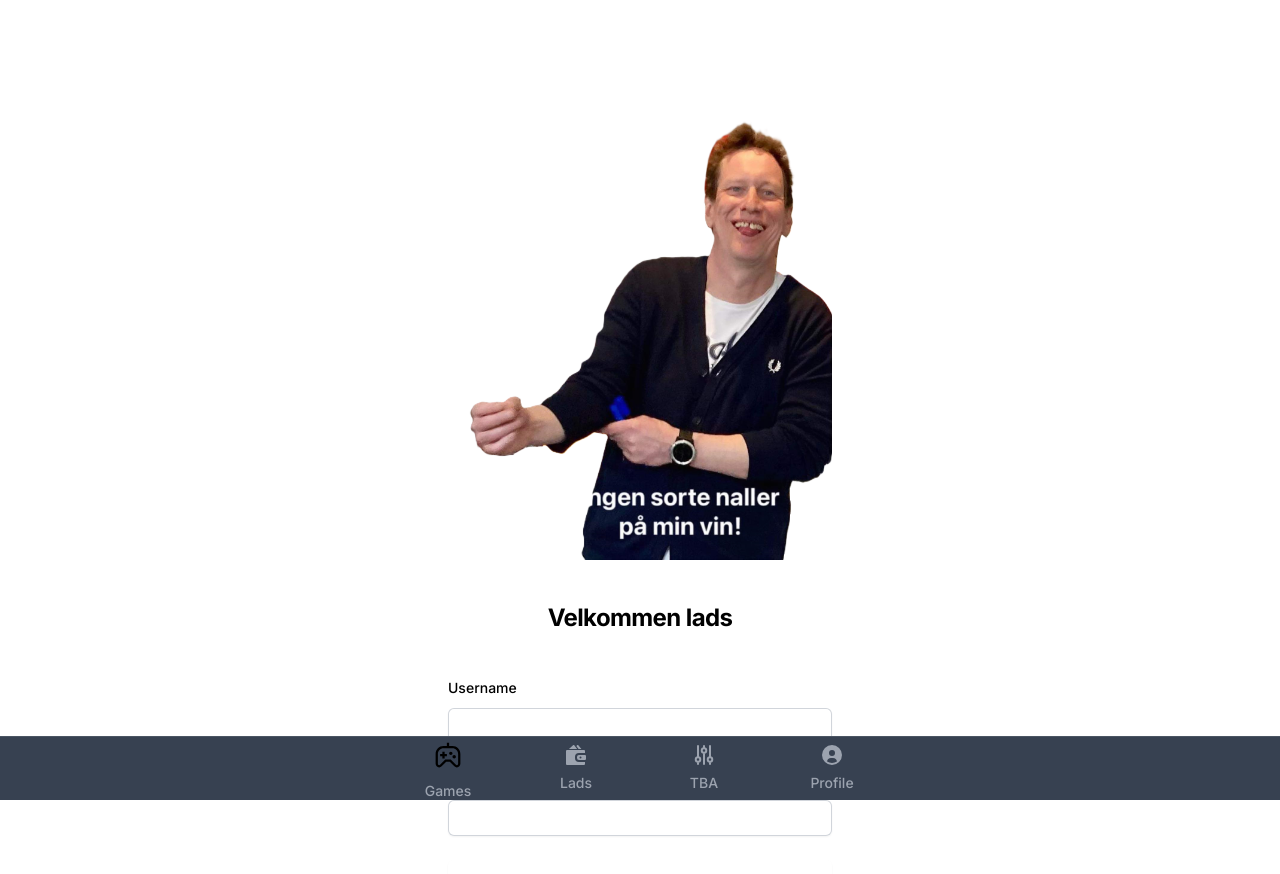
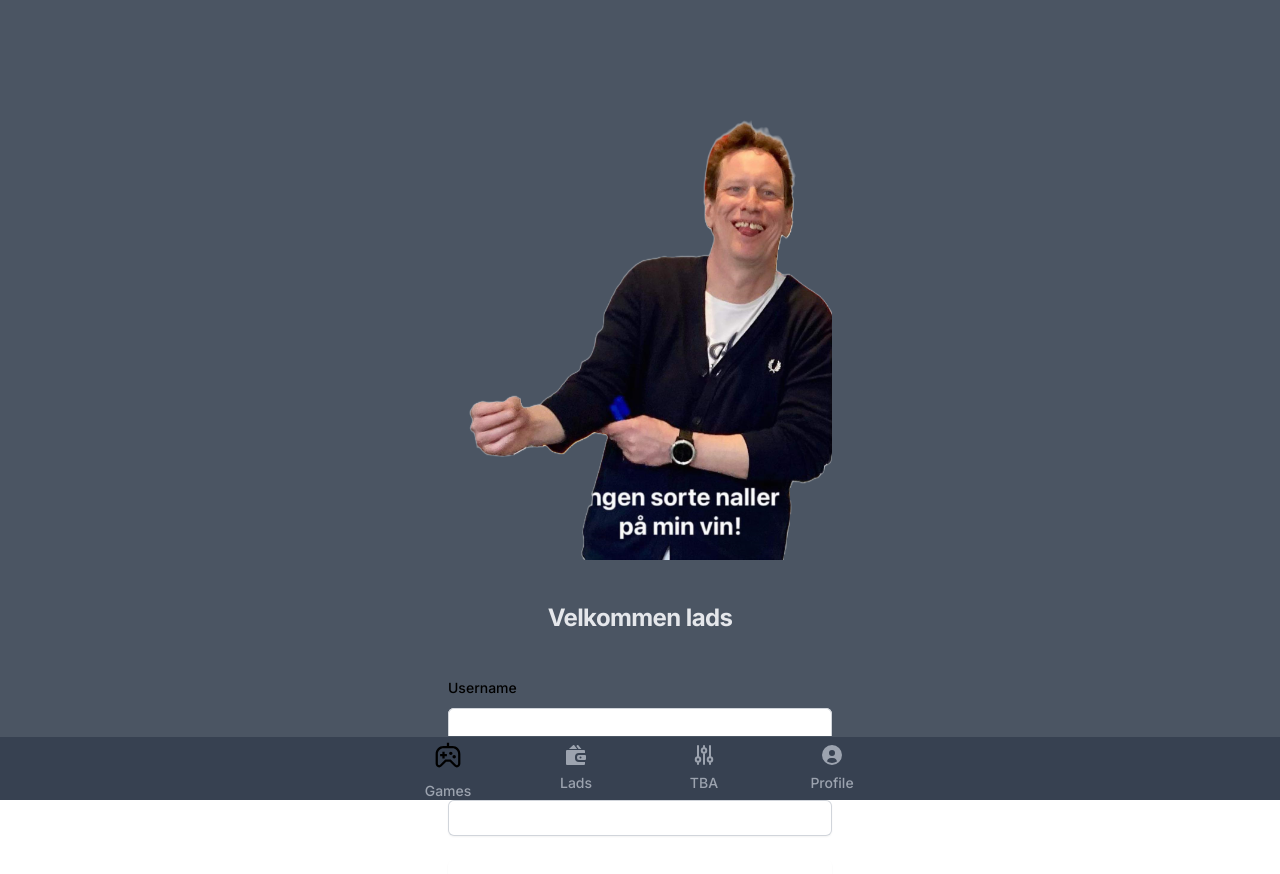
Before and after one commit to EO-co/farmaatte-frontend, a Next.js app: page /login in a window 1280 px wide. Shown: the top 874 px of the page. Built offline with nearby package versions, Linux system fonts and the light colour scheme.

Commit message:
Now auth works and some backend integration

```diff
--- a/app/components/topNavbar.tsx
+++ b/app/components/topNavbar.tsx
@@ -1,4 +1,4 @@
-import Image from 'next/image'
+import Image from "next/image";
 
 export default function TopNavbar(title: string, backpath: string) {
   return (
@@ -13,7 +13,7 @@ export default function TopNavbar(title: string, backpath: string) {
             className="h-8"
             alt="Flowbite Logo"
             width={100}
-            height={50}
+            height={60}
           />
           <span className="self-center text-2xl font-semibold whitespace-nowrap text-gray-200">
             {title}
--- a/app/login/page.tsx
+++ b/app/login/page.tsx
@@ -40,16 +40,16 @@ export default function Login() {
       });
   };
   return (
-    <div className="flex min-h-full flex-1 flex-col px-6 py-12 lg:px-8">
+    <div className="bg-gray-600 flex h-screen flex-1 flex-col px-6 py-12 lg:px-8">
       <div className="sm:mx-auto sm:w-full sm:max-w-sm">
         <Image
           className="mx-auto h-100 w-auto"
           src="/lad.png"
           alt="Your Company"
-          width={100}
-          height={100}
+          width={150}
+          height={150}
         />
-        <h2 className="mt-10 text-center text-2xl font-bold leading-9 tracking-tight text-black dark:text-white">
+        <h2 className="mt-10 text-center text-2xl font-bold leading-9 tracking-tight text-gray-200">
           Velkommen lads
         </h2>
       </div>
--- a/app/profile/page.tsx
+++ b/app/profile/page.tsx
@@ -1,6 +1,23 @@
+"use client";
 import Image from "next/image";
+import { useRouter } from "next/router";
+import { useEffect, useState } from "react";
+
+interface dto {
+  name: string;
+  nickname: string;
+  profilepicture: string;
+}
 
 export default function Profile() {
+  const router = useRouter();
+  const [loading, setLoading] = useState(false);
+
+  const fetchProfile = () => {};
+
+  useEffect(() => {
+    fetchProfile();
+  }, []);
   return (
     <div className="bg-gray-600 h-screen pt-5">
       <div className="max-w-2xl mx-4 sm:max-w-sm md:max-w-sm lg:max-w-sm xl:max-w-sm sm:mx-auto md:mx-auto lg:mx-auto xl:mx-auto shadow-xl rounded-lg bg-gray-200 overflow-auto">
@@ -29,21 +46,12 @@ export default function Profile() {
         <div className="mx-4">
           <h1 className="text-lg font-bold">Stats</h1>
           <ul className="text-surface divide-y divide-gray-600 max-w-sm">
-            <li className="w-full py-4">
-              1v1 stat: 1-1
-            </li>
-            <li className="w-full py-4">
-              Chancen vundet: 10
-            </li>
-            <li className="w-full py-4">
-              Svans: ja
-            </li>
-            <li className="w-full py-4">
-              Fræk: ork ja
-            </li>
+            <li className="w-full py-4">1v1 stat: 1-1</li>
+            <li className="w-full py-4">Chancen vundet: 10</li>
+            <li className="w-full py-4">Svans: ja</li>
+            <li className="w-full py-4">Fræk: ork ja</li>
           </ul>
         </div>
-
       </div>
     </div>
   );
```
